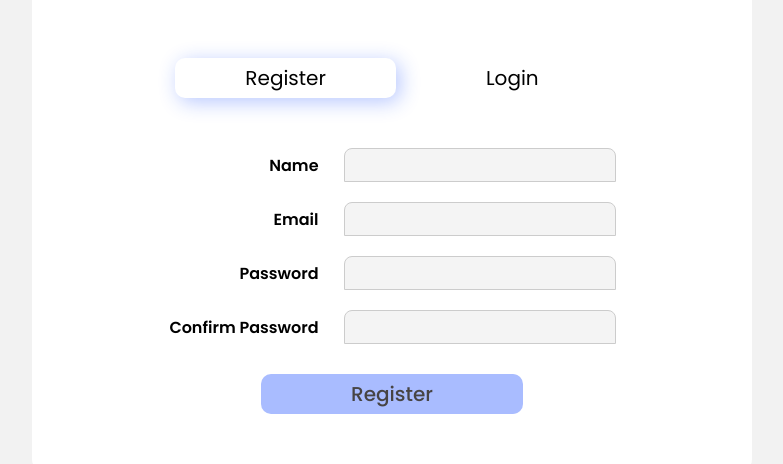
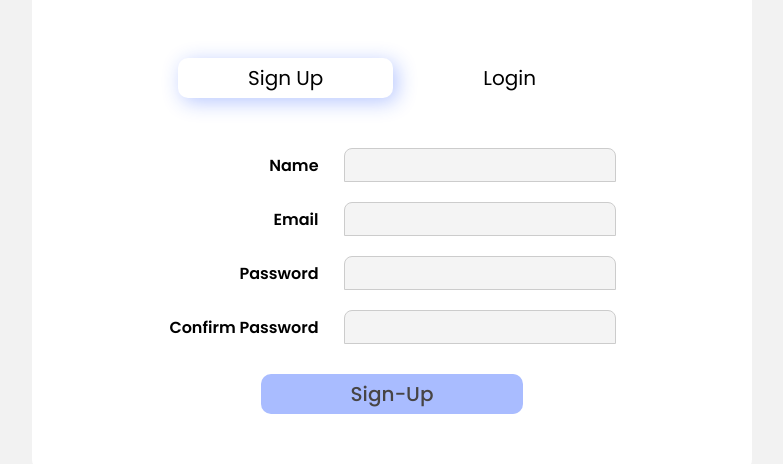
Before and after one commit to Farzan-Ullah/quizz-app-client, a React (Create React App) app: page / in a window 1280 px wide. Shown: the part 214-678 px from the top of the page, without its empty margins (248-1031 px from the left). Built offline with nearby package versions, Linux system fonts and the light colour scheme; the HTML template or start-up script is replaced by a standard one.

Commit message:
ready for deploy

```diff
--- a/src/components/RegisterUser/RegisterUser.jsx
+++ b/src/components/RegisterUser/RegisterUser.jsx
@@ -1,11 +1,9 @@
 import React, { useState } from "react";
-// import { useNavigate } from "react-router-dom";
 import { registerUser } from "../../apis/auth";
 import styles from "./RegisterUser.module.css";
 import toast, { Toaster } from "react-hot-toast";
 
 export default function RegisterUser({ onSuccess }) {
-  // const navigate = useNavigate();
   const [formData, setFormData] = useState({
     username: "",
     email: "",
@@ -23,7 +21,6 @@ export default function RegisterUser({ onSuccess }) {
   const handleSubmit = async (e) => {
     e.preventDefault();
     const { username, email, password, confirmPassword } = formData;
-    // Validation
     const errors = validateForm(username, email, password, confirmPassword);
     if (Object.keys(errors).length > 0) {
       setErrors(errors);
@@ -34,7 +31,6 @@ export default function RegisterUser({ onSuccess }) {
       if (response) {
         toast.success("User registered successfully");
         onSuccess();
-        // navigate("/login");
       } else {
         toast.error("User already registered");
       }
@@ -115,7 +111,7 @@ export default function RegisterUser({ onSuccess }) {
           />
         </div>
         <button className={styles.formBtn} type="submit" onClick={handleSubmit}>
-          Register
+          Sign-Up
         </button>
       </form>
       <Toaster />
--- a/src/pages/ProfilePage/ProfilePage.jsx
+++ b/src/pages/ProfilePage/ProfilePage.jsx
@@ -20,7 +20,7 @@ function ProfilePage() {
             }`}
             onClick={() => setShowRegister(true)}
           >
-            Register
+            Sign Up
           </button>
           <button
             className={`${styles.profileBtn} ${
```
